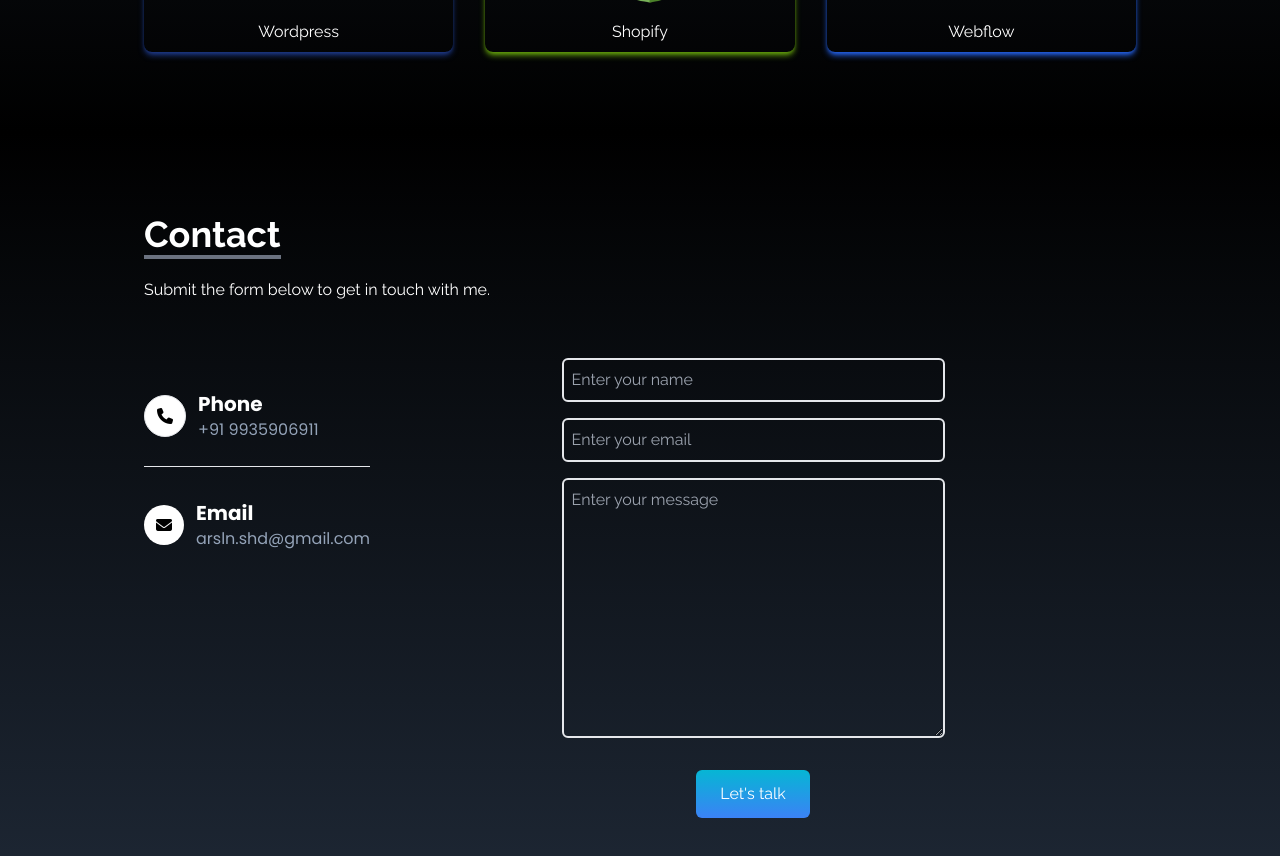
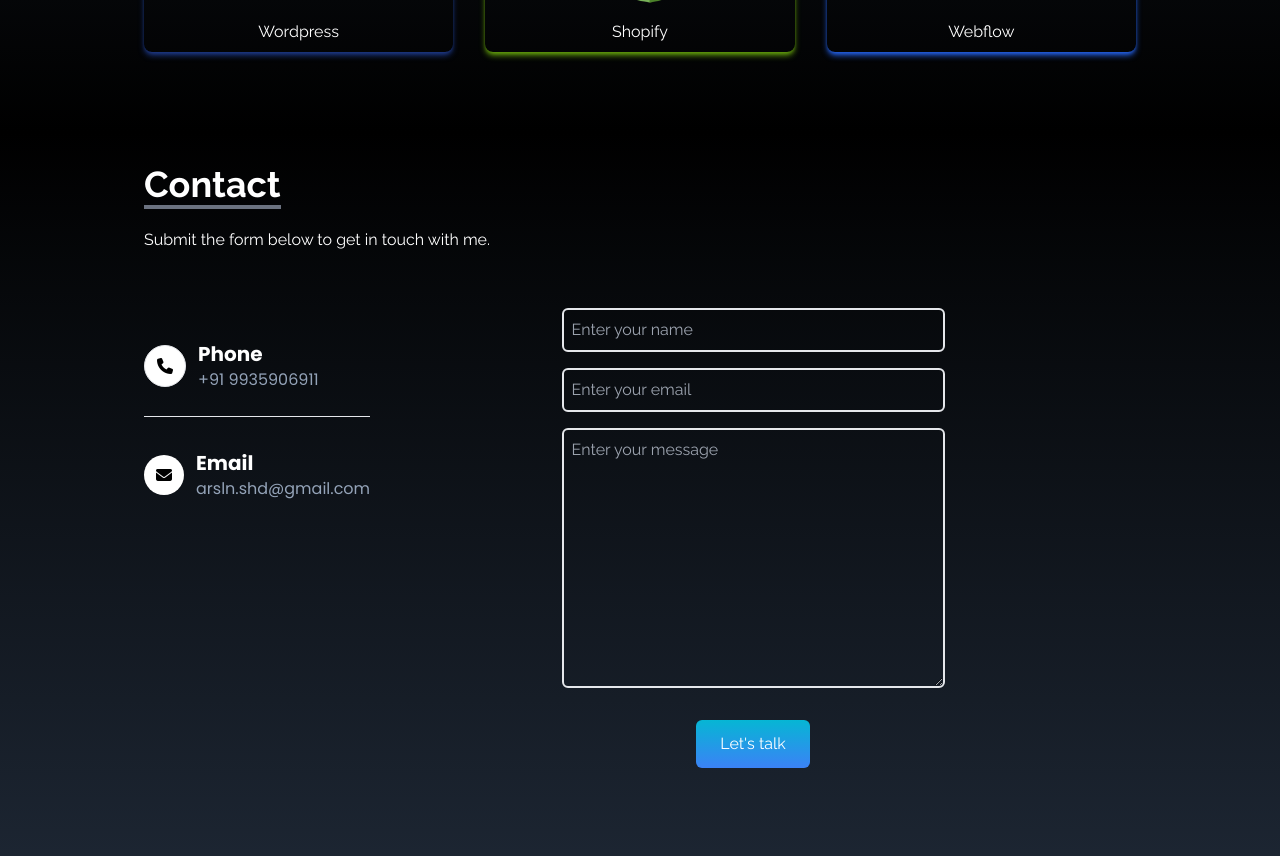
Before and after one commit to Arsla-1/arslan-portfolio, a React (Vite) app: page / in a window 1280 px wide. Shown: the part 3260-4116 px from the top of the page. Built offline with nearby package versions, Linux system fonts and the light colour scheme.

Commit message:
fixed white background

```diff
--- a/src/components/Contact.jsx
+++ b/src/components/Contact.jsx
@@ -4,7 +4,7 @@ const Contact = () => {
   return (
     <div
       name="contact"
-      className="w-full h-screen bg-gradient-to-b from-black to-gray-800 p-4 text-white"
+      className="w-full min-h-screen bg-gradient-to-b from-black to-gray-800 p-4 text-white"
     >
       <div className="flex flex-col p-4 justify-center max-w-screen-lg mx-auto h-full">
         <div className="pb-8">
```
